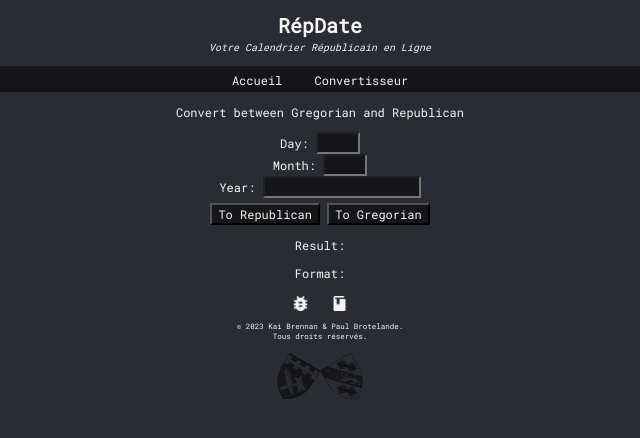
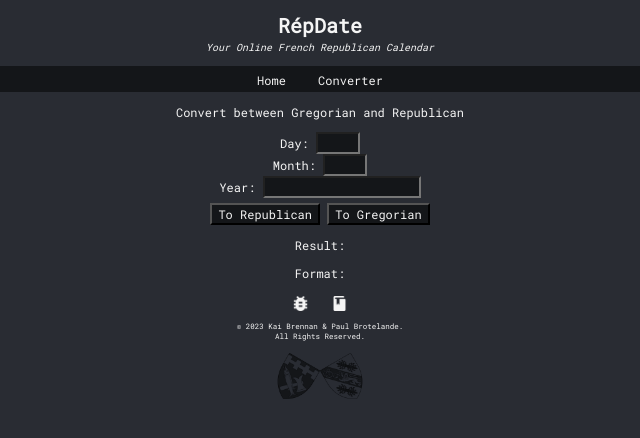
Before and after one commit to kaibrennan/RepDate, a browser extension: page converterENG.html in a window 1280 px wide. Shown: the full height of the page, 320-960 px from the left. Drawn offline with Linux system fonts and the light colour scheme.

Commit message:
Completed english converter page.

```diff
--- a/converterENG.html
+++ b/converterENG.html
@@ -1,5 +1,5 @@
 <!DOCTYPE html>
-<html lang="fr">
+<html lang="en">
 <head>
     <meta charset="UTF-8">
     <meta name="viewport" content="width=device-width, initial-scale=1.0">
@@ -12,11 +12,11 @@
 </head>
 <body>
     <div class = "head">
-        <p><div class="title">RépDate</div><i>Votre Calendrier Républicain en Ligne</i></p>
+        <p><div class="title">RépDate</div><i>Your Online French Republican Calendar</i></p>
         <div class = "nav">
             <ul>
-                <li><a href="popup.html">Accueil</a></li>
-                <li><a href="converter.html">Convertisseur</a></li>
+                <li><a href="popupENG.html">Home</a></li>
+                <li><a href="converterENG.html">Converter</a></li>
             </ul>
         </div>
     </div>
@@ -42,9 +42,9 @@
 
 
     <div class="foot">
-        <a href="mailto:kai.j.brennan@gmail.com?subject=Problème dans l'application de RépDate" target="_blank"><img src="images/bugreport.png" alt="Signaler un problème" style="width:15px;"></a>
+        <a href="mailto:kai.j.brennan@gmail.com?subject=Problem in the RépDate Application" target="_blank"><img src="images/bugreport.png" alt="Signaler un problème" style="width:15px;"></a>
         <a href="https://fr.wikipedia.org/wiki/Calendrier_r%C3%A9publicain" target="_blank"><img src="images/learnmore.png" alt="En savoir plus" style="width:15px;"></a>
-        <p>© 2023 Kai Brennan & Paul Brotelande.<br>Tous droits réservés.</p><img src="images/footer.png" alt="Les armoiries héraldiques de Kai Brennan et Paul Brotelande." style="width:100px;">
+        <p>© 2023 Kai Brennan & Paul Brotelande.<br>All Rights Reserved.</p><img src="images/footer.png" alt="The coats of arms of Kai Brennan and Paul Brotelande." style="width:100px;">
     </div>
     <script src="popup.js"></script>
 </body>
```
